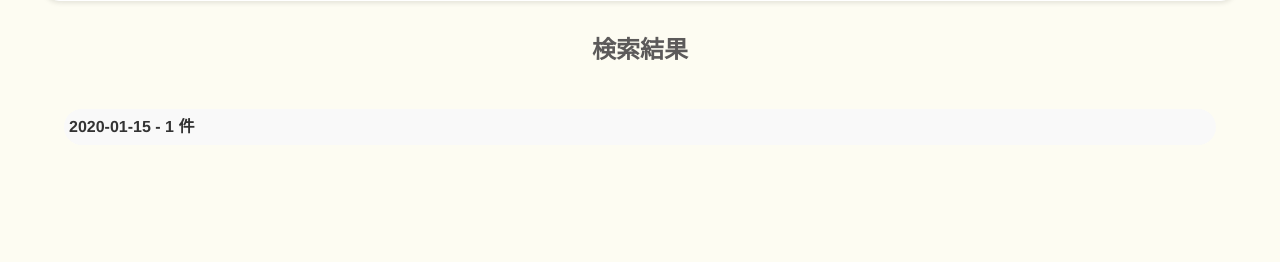
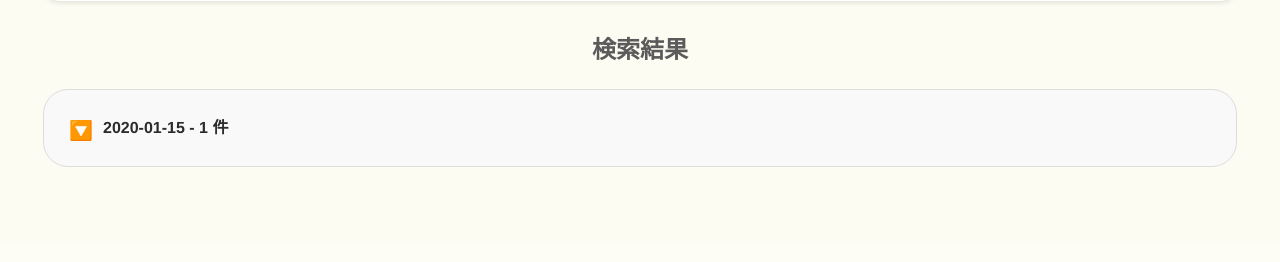
Before and after one commit to yunacha80/stock-item, a Django app: page /purchase_history/ in a window 1280 px wide. Shown: the part 586-848 px from the top of the page. After the commit the page ends 753 px from the top, so only its background shows below. Run offline with Django 4.2, Linux system fonts and the light colour scheme; a user stored in the database is signed in; tables that the repository leaves empty hold one stand-in row (values such as "Sample post").

Commit message:
履歴検索修正

```diff
--- a/stock_item/App/templates/purchase_history_list.html
+++ b/stock_item/App/templates/purchase_history_list.html
@@ -30,10 +30,11 @@
 
     <h2>検索結果</h2>
     {% if grouped_histories %}
-        <div class="purchase-history">
+        <div class="suggestions">
             {% for date, histories in grouped_histories.items %}
-                <details>
-                    <summary>{{ date }} - {{ histories|length }} 件</summary>
+                <details class="suggestion-details">
+                    <summary>
+                        <span class="suggestion-icon">🔽</span> {{ date }} - {{ histories|length }} 件</summary>
                     <ul>
                         {% for history in histories %}
                             <li>
```
